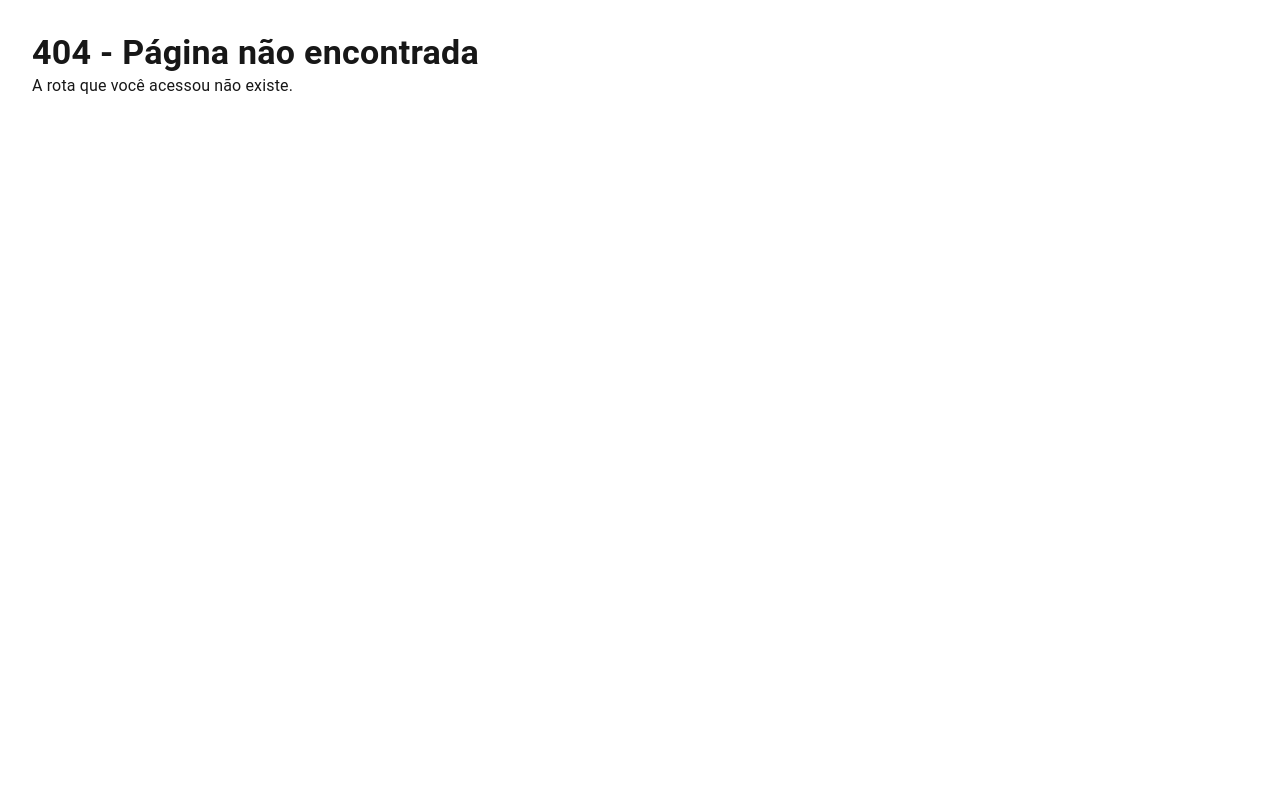
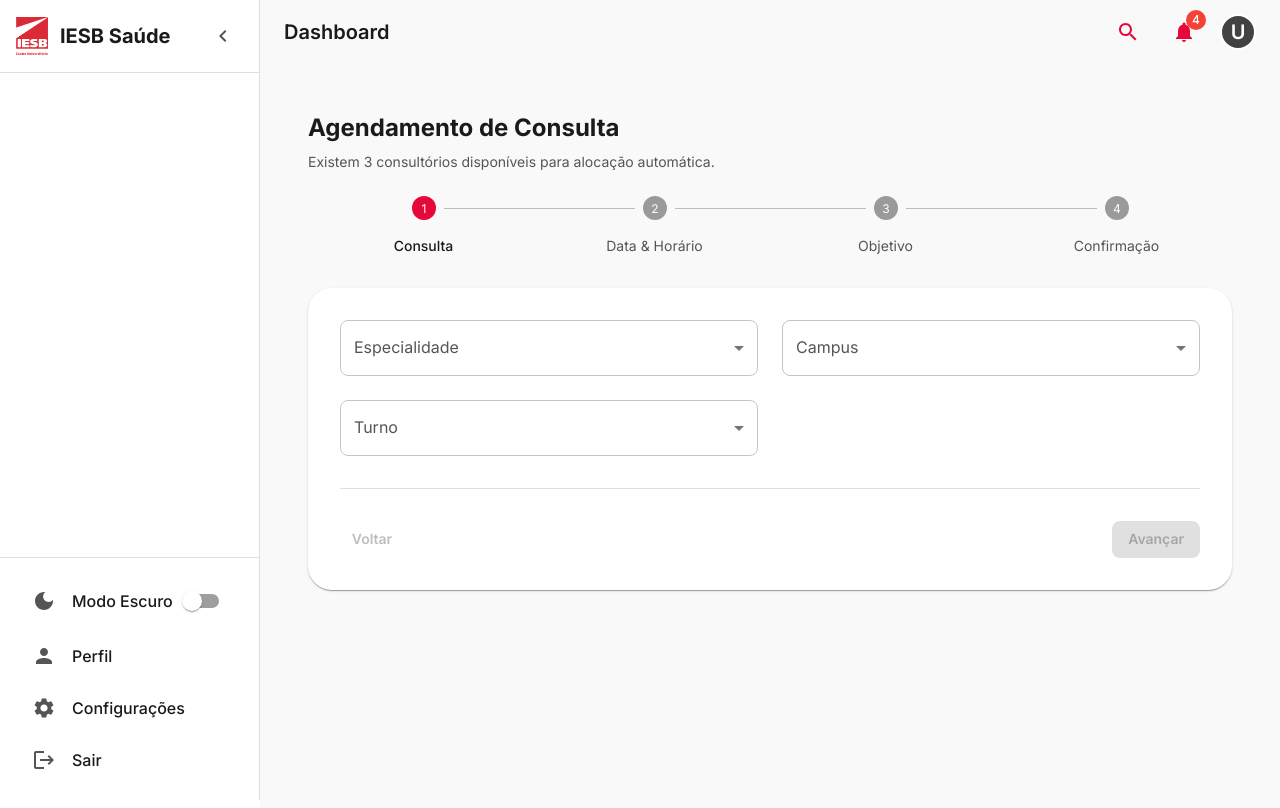
Before and after one commit to gabrielbentog/iesb-saude-client, a Next.js app: page /paciente/agendamento in a window 1280 px wide. Before the commit this address had no page. Shown: the top 808 px of the page. Built offline with nearby package versions, Linux system fonts and the light colour scheme.

Commit message:
feat(Agendamento): create appointment

```diff
--- a/package.json
+++ b/package.json
@@ -16,6 +16,7 @@
     "@mui/x-date-pickers": "^7.28.0",
     "axios": "^1.8.4",
     "date-fns": "^2.30.0",
+    "dayjs": "^1.11.13",
     "framer-motion": "^12.5.0",
     "js-cookie": "^3.0.5",
     "next": "15.2.3",
--- /dev/null
+++ b/src/app/(main)/paciente/agendamento/page.tsx
@@ -0,0 +1,244 @@
+'use client';
+
+import {
+  Box,
+  Typography,
+  TextField,
+  MenuItem,
+  Button,
+  Stepper,
+  Step,
+  StepLabel,
+  Card,
+  Grid,
+  Divider,
+} from '@mui/material';
+import { useTheme } from '@mui/material/styles';
+import { useState } from 'react';
+import { AdapterDayjs } from '@mui/x-date-pickers/AdapterDayjs';
+import {
+  LocalizationProvider,
+  DatePicker,
+} from '@mui/x-date-pickers';
+import dayjs, { Dayjs } from 'dayjs';
+
+const especialidades = ['Psicologia', 'Nutrição', 'Fisioterapia'];
+const campusList = ['Asa Sul', 'Ceilândia', 'Taguatinga'];
+const turnos = ['Manhã', 'Tarde', 'Noite'];
+const horariosDisponiveis = ['08:00', '10:00', '14:00', '16:00', '18:00'];
+
+const steps = ['Consulta', 'Data & Horário', 'Objetivo', 'Confirmação'];
+
+export default function AgendarConsultaPage() {
+  const theme = useTheme();
+  const [activeStep, setActiveStep] = useState(0);
+
+  const [especialidade, setEspecialidade] = useState('');
+  const [campus, setCampus] = useState('');
+  const [turno, setTurno] = useState('');
+  const [data, setData] = useState<Dayjs | null>(null);
+  const [horario, setHorario] = useState('');
+  const [objetivo, setObjetivo] = useState('');
+
+  const handleNext = () => setActiveStep((prev) => prev + 1);
+  const handleBack = () => setActiveStep((prev) => prev - 1);
+
+  const isLastStep = activeStep === steps.length - 1;
+
+  const handleSubmit = () => {
+    console.log({
+      especialidade,
+      campus,
+      turno,
+      data: data?.format('DD/MM/YYYY'),
+      horario,
+      objetivo,
+    });
+  };
+
+  return (
+    <LocalizationProvider dateAdapter={AdapterDayjs}>
+      <Box
+        sx={{
+          minHeight: '100vh',
+          bgcolor: theme.palette.background.default,
+          color: theme.palette.text.primary,
+          px: { xs: 2, md: 6 },
+          py: { xs: 4, md: 6 },
+        }}
+      >
+        <Typography variant="h5" fontWeight={700} mb={1}>
+          Agendamento de Consulta
+        </Typography>
+
+        <Typography variant="body2" color="text.secondary" mb={3}>
+          Existem 3 consultórios disponíveis para alocação automática.
+        </Typography>
+
+        <Stepper activeStep={activeStep} alternativeLabel sx={{ mb: 4 }}>
+          {steps.map((label) => (
+            <Step key={label}>
+              <StepLabel>{label}</StepLabel>
+            </Step>
+          ))}
+        </Stepper>
+
+        <Card sx={{ p: 4, borderRadius: 3 }}>
+          {activeStep === 0 && (
+            <Grid container spacing={3}>
+              <Grid item xs={12} md={6}>
+                <TextField
+                  label="Especialidade"
+                  select
+                  fullWidth
+                  value={especialidade}
+                  onChange={(e) => setEspecialidade(e.target.value)}
+                >
+                  {especialidades.map((esp) => (
+                    <MenuItem key={esp} value={esp}>
+                      {esp}
+                    </MenuItem>
+                  ))}
+                </TextField>
+              </Grid>
+
+              <Grid item xs={12} md={6}>
+                <TextField
+                  label="Campus"
+                  select
+                  fullWidth
+                  value={campus}
+                  onChange={(e) => setCampus(e.target.value)}
+                >
+                  {campusList.map((c) => (
+                    <MenuItem key={c} value={c}>
+                      {c}
+                    </MenuItem>
+                  ))}
+                </TextField>
+              </Grid>
+
+              <Grid item xs={12} md={6}>
+                <TextField
+                  label="Turno"
+                  select
+                  fullWidth
+                  value={turno}
+                  onChange={(e) => setTurno(e.target.value)}
+                >
+                  {turnos.map((t) => (
+                    <MenuItem key={t} value={t}>
+                      {t}
+                    </MenuItem>
+                  ))}
+                </TextField>
+              </Grid>
+            </Grid>
+          )}
+
+          {activeStep === 1 && (
+            <Grid container spacing={3}>
+              <Grid item xs={12} md={6}>
+                <DatePicker
+                  label="Data da Consulta"
+                  value={data}
+                  onChange={(newValue) => setData(newValue)}
+                  slotProps={{ textField: { fullWidth: true } }}
+                />
+              </Grid>
+
+              <Grid item xs={12} md={6}>
+                <TextField
+                  label="Horário"
+                  select
+                  fullWidth
+                  value={horario}
+                  onChange={(e) => setHorario(e.target.value)}
+                >
+                  {horariosDisponiveis.map((h) => (
+                    <MenuItem key={h} value={h}>
+                      {h}
+                    </MenuItem>
+                  ))}
+                </TextField>
+              </Grid>
+            </Grid>
+          )}
+
+          {activeStep === 2 && (
+            <TextField
+              label="Objetivo da Consulta"
+              fullWidth
+              multiline
+              rows={4}
+              value={objetivo}
+              onChange={(e) => setObjetivo(e.target.value)}
+            />
+          )}
+
+          {activeStep === 3 && (
+            <Box>
+              <Typography variant="subtitle1" fontWeight={600} mb={2}>
+                Revise os dados
+              </Typography>
+              <Grid container spacing={2}>
+                <Grid item xs={12} sm={6}>
+                  <strong>Especialidade:</strong> {especialidade}
+                </Grid>
+                <Grid item xs={12} sm={6}>
+                  <strong>Campus:</strong> {campus}
+                </Grid>
+                <Grid item xs={12} sm={6}>
+                  <strong>Turno:</strong> {turno}
+                </Grid>
+                <Grid item xs={12} sm={6}>
+                  <strong>Data:</strong> {data?.format('DD/MM/YYYY')}
+                </Grid>
+                <Grid item xs={12} sm={6}>
+                  <strong>Horário:</strong> {horario}
+                </Grid>
+                <Grid item xs={12}>
+                  <strong>Objetivo:</strong> {objetivo}
+                </Grid>
+              </Grid>
+            </Box>
+          )}
+
+          <Divider sx={{ my: 4 }} />
+
+          <Box sx={{ display: 'flex', justifyContent: 'space-between' }}>
+            <Button
+              variant="text"
+              onClick={handleBack}
+              disabled={activeStep === 0}
+            >
+              Voltar
+            </Button>
+            {isLastStep ? (
+              <Button
+                variant="contained"
+                color="primary"
+                onClick={handleSubmit}
+              >
+                Confirmar Agendamento
+              </Button>
+            ) : (
+              <Button
+                variant="contained"
+                color="primary"
+                onClick={handleNext}
+                disabled={
+                  (activeStep === 0 && (!especialidade || !campus || !turno)) ||
+                  (activeStep === 1 && (!data || !horario)) ||
+                  (activeStep === 2 && !objetivo)
+                }
+              >
+                Avançar
+              </Button>
+            )}
+          </Box>
+        </Card>
+      </Box>
+    </LocalizationProvider>
+  );
+}
--- a/src/app/(main)/paciente/dashboard/page.tsx
+++ b/src/app/(main)/paciente/dashboard/page.tsx
@@ -11,6 +11,7 @@ import {
   useMediaQuery,
   Chip,
 } from "@mui/material";
+import { useRouter } from "next/navigation";
 import { useTheme } from "@mui/material/styles";
 
 import CalendarMonthIcon from "@mui/icons-material/CalendarMonth";
@@ -20,6 +21,7 @@ import LocalHospitalIcon from "@mui/icons-material/LocalHospital";
 export default function PatientDashboard() {
   const theme = useTheme();
   const isMobile = useMediaQuery(theme.breakpoints.down("md"));
+  const router = useRouter();
   const [tabValue, setTabValue] = useState(0);
 
   const handleTabChange = (_: React.SyntheticEvent, newValue: number) => {
@@ -60,6 +62,7 @@ export default function PatientDashboard() {
         <Button
           variant="contained"
           color="primary"
+          onClick={() => router.push("/paciente/agendamento")}
           sx={{
             textTransform: "none",
             borderRadius: "999px",
```
Also changed, not shown: 1 other file (tests, documents, lock files or other folders).
